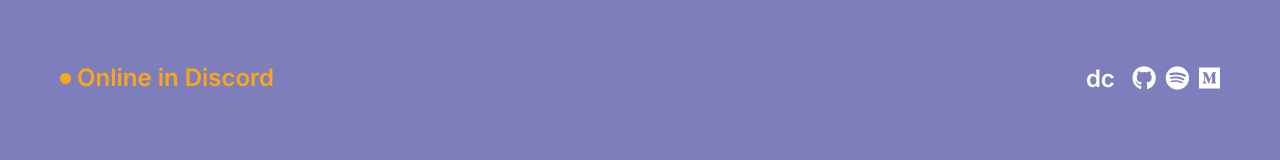
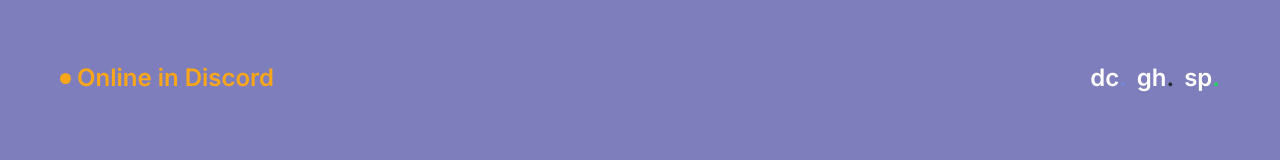
Before and after one commit to mj02010aa/website, a Vue app: page / in a window 1280 px wide. Shown: the top 160 px of the page. Built offline with nearby package versions, Linux system fonts and the light colour scheme.

Commit message:
Update App.vue

```diff
--- a/src/App.vue
+++ b/src/App.vue
@@ -7,13 +7,10 @@
             dc<span style="color:#7289DA">.</span>
             </a>
             <a href="https://github.com/elevenvac" target="_blank">
-            <i class="emote fab fa-github"></i>
+            gh<span style="color:#24292e">.</span>
             </a>
             <a href="https://open.spotify.com/user/yo55g26ffwx83q0smizx52yuf" target="_blank">
-            <i class="emote fab fa-spotify"></i>
-            </a>
-            <a href="javascript:void(0)">
-            <i class="emote fab fa-medium"></i>
+            sp<span style="color:#1ed760">.</span>
             </a>
          </div>
       </header>
```
